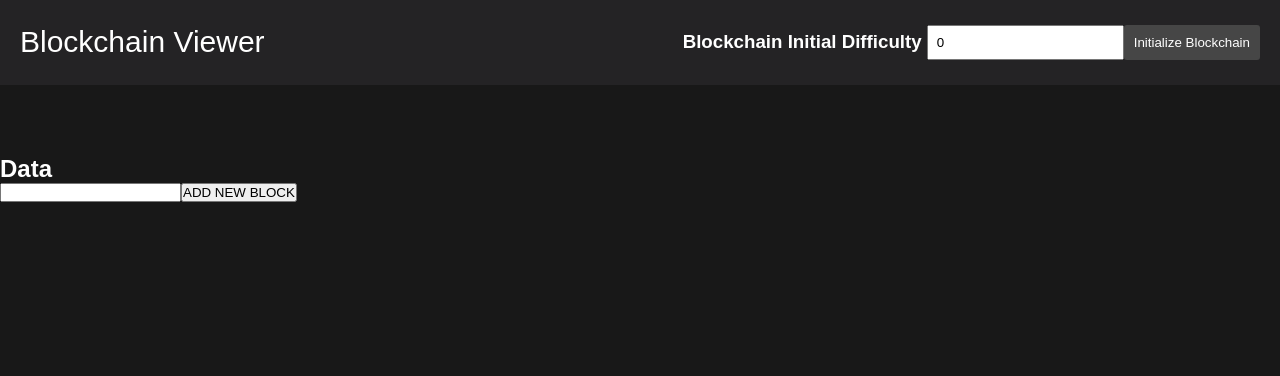
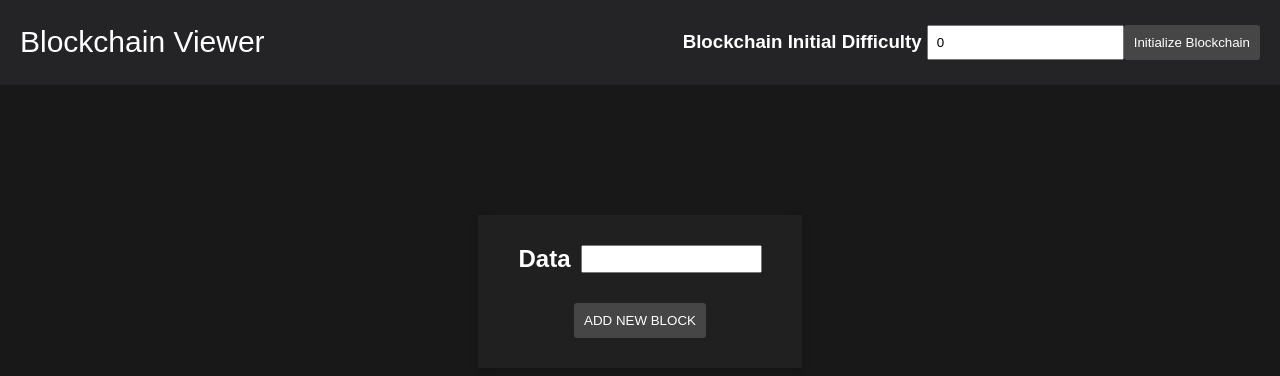
Before and after one commit to matmatias/blockchain-js, a React app: page / in a window 1280 px wide. Shown: the top 376 px of the page. Built offline with nearby package versions, Linux system fonts and the light colour scheme.

Commit message:
All components styles skeleton done

```diff
--- a/src/components/BlockForm.jsx
+++ b/src/components/BlockForm.jsx
@@ -1,5 +1,6 @@
 import React from 'react';
 import PropTypes from 'prop-types';
+import { Container, Div, Button } from '../styles/BlockFormStyles';
 
 const BlockForm = ({addBlock}) => {
 
@@ -7,7 +8,8 @@ const BlockForm = ({addBlock}) => {
 
   return (
     <React.Fragment>
-      <div>
+      <Container>
+        <Div>
           <h2>Data</h2>
           <input
             type="text"
@@ -17,15 +19,16 @@ const BlockForm = ({addBlock}) => {
             }}
           >
           </input>
+        </Div>
 
-        <button
+        <Button
           onClick={() => {
             addBlock(data);
           }}
         >
           ADD NEW BLOCK
-        </button>
-      </div>
+        </Button>
+      </Container>
     </React.Fragment>
   )
 }
--- a/src/styles/BlockFormStyles.js
+++ b/src/styles/BlockFormStyles.js
@@ -0,0 +1,41 @@
+import styled from 'styled-components';
+
+export const Container = styled.div`
+  align-self: center;
+  margin-top: 60px;
+  background: #202020;
+  border-sizing: border-box;
+  display: flex;
+  flex-direction: column;
+  align-items: center;
+  box-shadow: 0 4px 8px 0 rgba(0,0,0,0.2);
+  transition: 0.3s;
+  &:hover {
+    box-shadow: 0 8px 16px 0 rgba(0,0,0,0.2);
+`
+export const Div = styled.div`
+  display: flex;
+  flex-direction: row;
+  padding-top: 30px;
+  padding-bottom: 30px;
+  padding-left: 40px;
+  padding-right: 40px;
+  gap: 10px;
+`
+
+
+
+export const Button = styled.button`
+  display: inline-block;
+  padding: 10px;
+  margin-bottom: 30px;
+  border-radius: 3px;
+  background-color: rgb(70,70,70);
+  color: white;
+  text-decoration: none;
+  border-style: none;
+  &:hover {
+    background-color: rgb(90,90,90);
+    cursor: pointer;
+  }
+`
```
Lines whose indentation alone changed are shown as unchanged.
